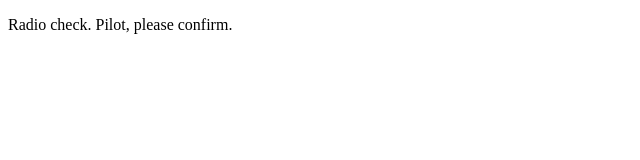
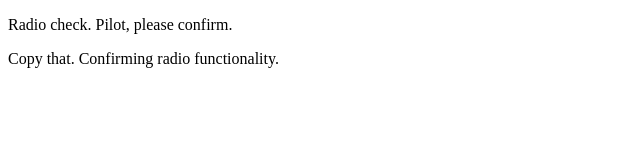
Before and after one commit to Adam-Stanislawsky/communication-log-JANITOR, a plain HTML site: page index.html in a window 1280 px wide. Shown: the whole page, without its empty margins (0-640 px from the left). Drawn offline with Linux system fonts and the light colour scheme.

Commit message:
added text to index.html

```diff
--- a/index.html
+++ b/index.html
@@ -2,5 +2,6 @@
 <html>
    <body>
       <p>Radio check. Pilot, please confirm.</p>
+      <p>Copy that. Confirming radio functionality.</p>
    </body>
 </html>
```
